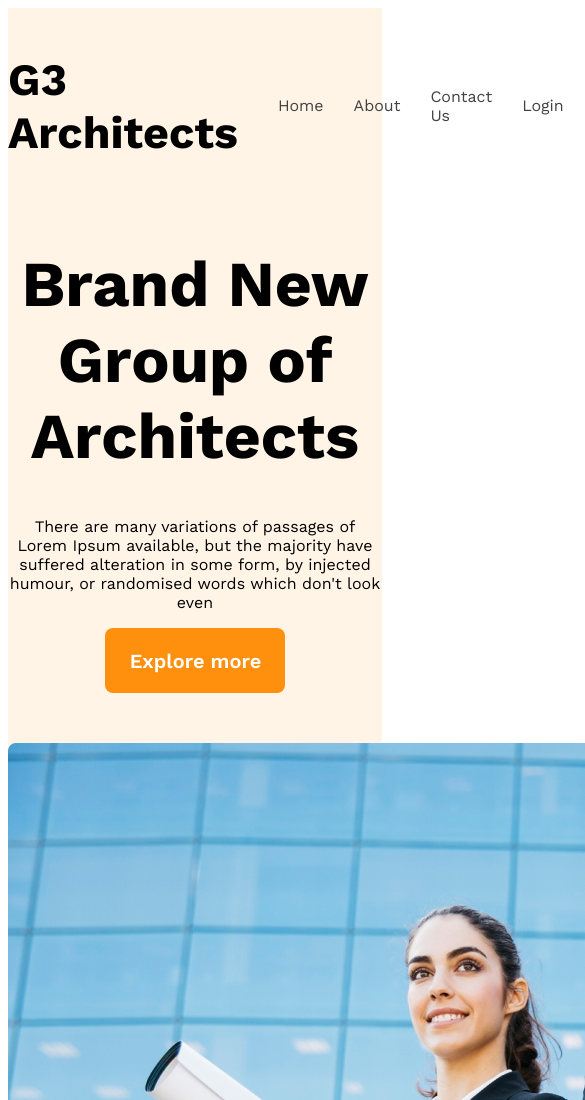
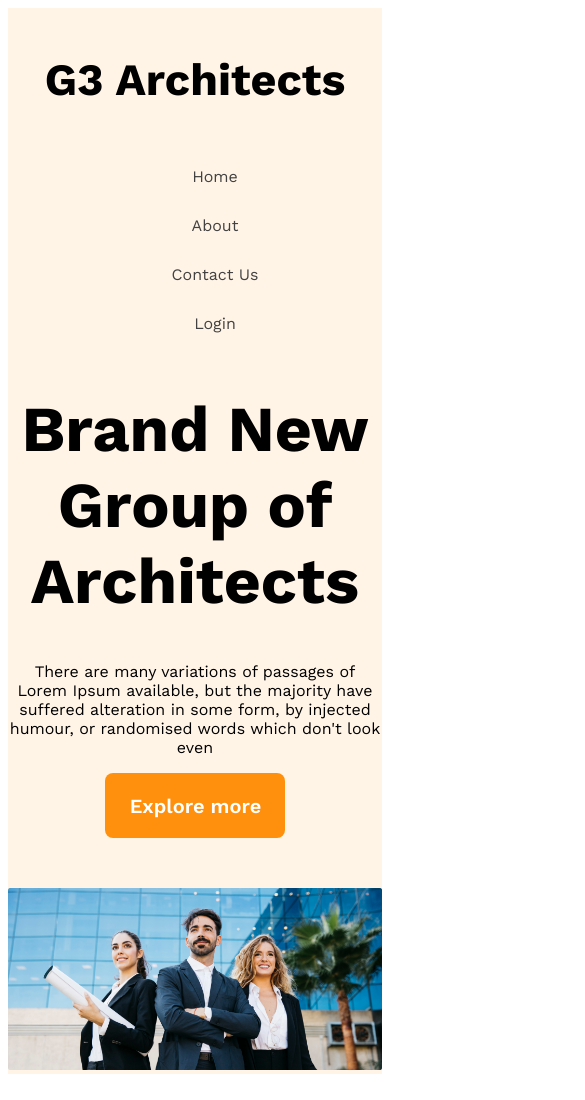
Before and after one commit to SudiptaRoy05/g3-architects, a plain HTML site: page index.html in a window 390 px wide. Shown: the top 1100 px of the page, 585 px wide, since content can reach past the window. Drawn offline with nearby package versions, Linux system fonts and the light colour scheme.

Commit message:
start added responsive media quearies

```diff
--- a/index.html
+++ b/index.html
@@ -33,7 +33,7 @@
         </p>
         <button class="btn-primary">Explore more</button>
         </div>
-        <img src="./images/banner.png" alt="">
+        <img class="banner-img" src="./images/banner.png" alt="">
       </div>
     </header>
     <main></main>
--- a/style.css
+++ b/style.css
@@ -81,3 +81,14 @@
   font-weight: 700;
   font-size: 4rem;
 }
+
+.banner-img{width: 100%;}
+
+
+
+/* responsive media queary */
+@media screen and (max-width: 576px) {
+  .navbar, .nav-links{
+    flex-direction: column;
+  }
+}
```
